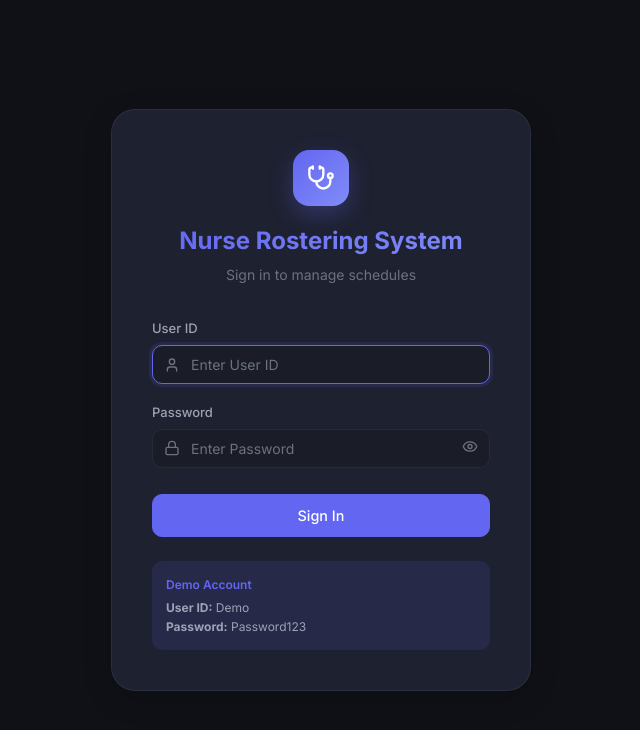
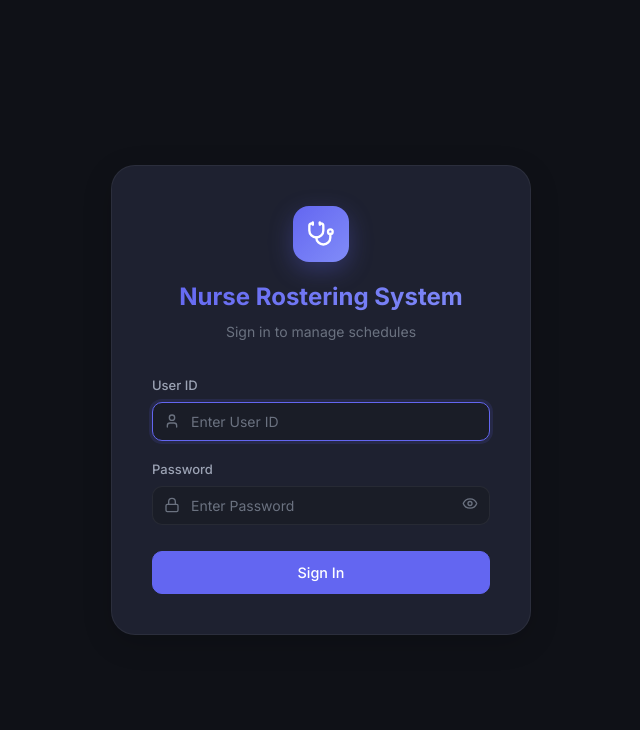
Before and after one commit to 666tec-max/prototype-nurse-roster, a React (Vite) app: page /login in a window 1280 px wide. Shown: the top 730 px of the page, without its empty margins (319-959 px from the left). Built offline with nearby package versions, Linux system fonts and the light colour scheme.

Commit message:
Remove demo account credentials hint from login page

```diff
--- a/src/pages/LoginPage.jsx
+++ b/src/pages/LoginPage.jsx
@@ -114,21 +114,6 @@ export default function LoginPage() {
           </button>
         </form>
 
-        <div style={{
-          marginTop: 24,
-          padding: '14px',
-          background: 'var(--accent-primary-subtle)',
-          borderRadius: 'var(--radius-md)',
-          fontSize: '0.75rem',
-          color: 'var(--text-secondary)',
-          lineHeight: 1.6,
-        }}>
-          <div style={{ fontWeight: 600, marginBottom: 4, color: 'var(--accent-primary)' }}>
-            Demo Account
-          </div>
-          <div><strong>User ID:</strong> Demo</div>
-          <div><strong>Password:</strong> Password123</div>
-        </div>
       </div>
     </div>
   );
```
